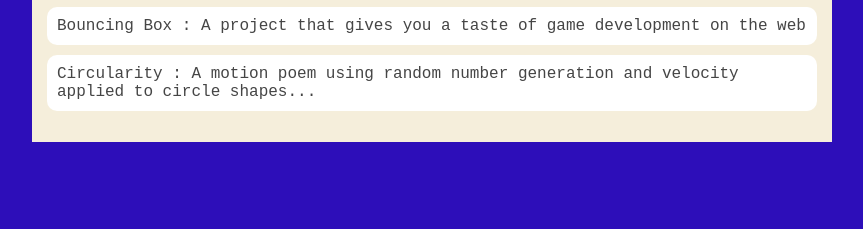
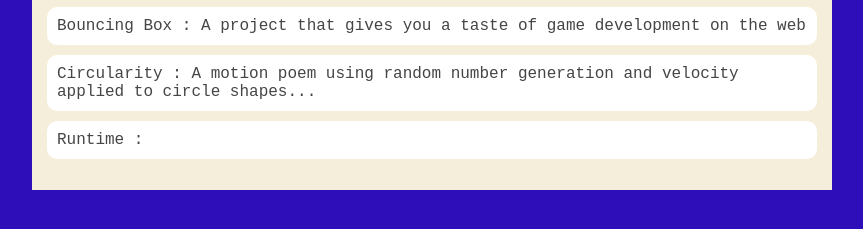
Before and after one commit to mhirt12/mhirt12.github.io, a plain HTML site: page portfolio.html in a window 1280 px wide. Shown: the part 235-464 px from the top of the page, without its empty margins (208-1071 px from the left). Drawn offline with Linux system fonts and the light colour scheme.

Commit message:
install projects

```diff
--- a/portfolio.html
+++ b/portfolio.html
@@ -36,6 +36,7 @@
           <li><a href="projects/circularity/">Circularity : A motion poem using random number generation and velocity
               applied to circle shapes...</a></li>
 
+            <li><a href="projects/runtime/">Runtime :</li>
         </ul>
       </div>
     </main>
```
